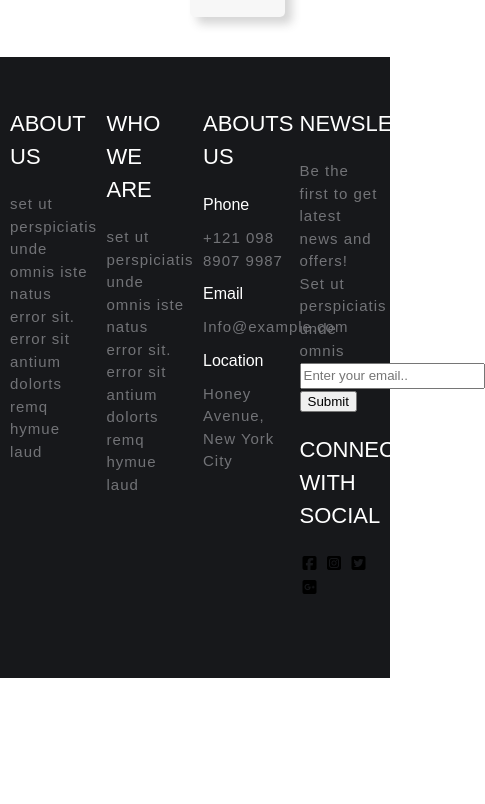
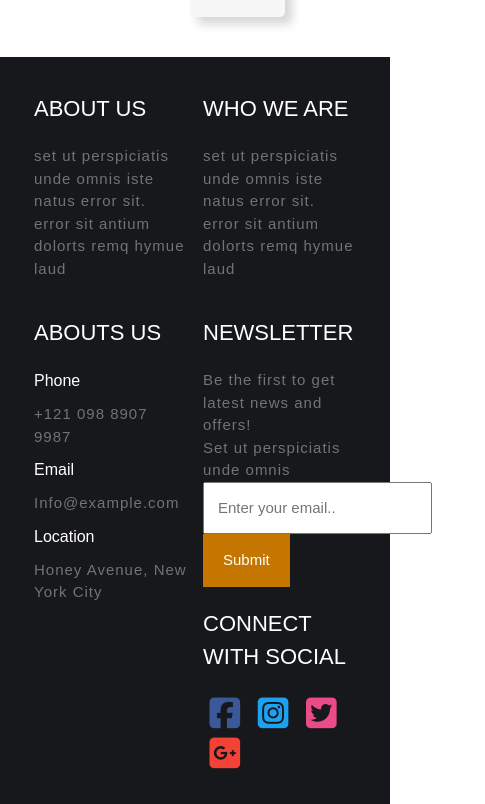
Before and after one commit to nc-hung/doghome-v3, a plain HTML site: page index.html in a window 390 px wide. Shown: the part 10193-10997 px from the top of the page, 485 px wide, since content can reach past the window. Before the commit the page ends 10871 px from the top, so only its background shows below. Drawn offline with Linux system fonts and the light colour scheme.

Commit message:
update #footer

```diff
--- a/css/style.css
+++ b/css/style.css
@@ -610,7 +610,7 @@ header nav ul li {
 #testimonials {
     padding: 45px;
     color: white;
-    background-image: url("/img/bg.jpg");
+    background-image: url("../img/bg.jpg");
     background-size: cover;
 }
 
@@ -989,7 +989,7 @@ header nav ul li {
     background-color: #17181b;
     padding: 30px 20px;
     display: grid;
-    grid-template-columns: 23% 23% 23% 23%;
+    grid-template-columns: 14% 14% 14% 35%;
     grid-template-rows: auto;
     grid-template-areas: "about1" "who-are-where" "about2" "newsletter";
     grid-gap: 1rem;
@@ -1000,7 +1000,6 @@ header nav ul li {
     color: #fff;
     font-size: 22px;
     font-weight: 500;
-    /* text-transform: uppercase; */
     margin: 20px 0;
 }
 
@@ -1042,13 +1041,72 @@ header nav ul li {
     font-size: 15px;
 }
 
+#color-smt {
+    background-color: #c57600;
+    padding: 15px 20px;
+    font-size: 15px;
+    color: #fff;
+    border: none;
+}
+
+#mail-box {
+    padding: 13px;
+    font-size: 15px;
+}
+
 #newsletter .btn-mail {
     background-color: #c57600;
     padding: 15px 20px;
     font-size: 15px;
     color: #fff;
-    /* margin-left: -5px;
-    background-color: #c57600;
-    border: none;
-    transition: all 0.2s; */
 }
+
+.fab {
+    font-size: 35px;
+    padding: 2px;
+    text-align: center;
+}
+
+.fa-facebook-square {
+    color: #3b5998;
+}
+
+.fa-instagram-square {
+    color: #1da1f2;
+}
+
+.fa-twitter-square {
+    color: #ea4c89;
+}
+
+.fa-google-plus-square {
+    color: #f44336;
+}
+
+@media only screen and (max-width: 992px) {}
+
+@media only screen and (max-width: 576px) {
+    .footer {
+        padding: 15px 25px;
+        /* display: flex;
+        flex-wrap: wrap; */
+        display: grid;
+        grid-template-columns: 45% 45%;
+        grid-template-rows: auto;
+        grid-template-areas: "about1 who-are-where" "about2  .  " "newsletter newsletter";
+        /* justify-content: flex-start; */
+    }
+    #about1 {
+        grid-area: about1;
+    }
+    #about2 {
+        grid-area: about2;
+    }
+    #who-are-where {
+        grid-area: who-are-where;
+    }
+    #newsletter {
+        grid-area: newsletter;
+    }
+    #newsletter {}
+}
--- a/index.html
+++ b/index.html
@@ -362,8 +362,8 @@
             <h3>NEWSLETTER</h3>
             <p>Be the first to get latest news and offers!</p>
             <p>Set ut perspiciatis unde omnis</p>
-            <input class="mail" type="text" placeholder="Enter your email..">
-            <input class="btn-mail" type="button" value="Submit" id="color-smt">
+            <input type="email" placeholder="Enter your email.." id="mail-box">
+            <input type="button" value="Submit" id="color-smt">
             <h3>CONNECT WITH SOCIAL</h3>
             <i class="fab fa-facebook-square icon"></i>
             <i class="fab fa-instagram-square icon"></i>
```
